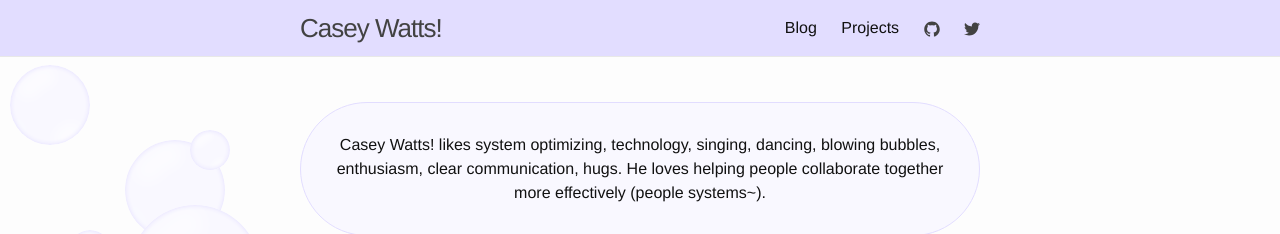
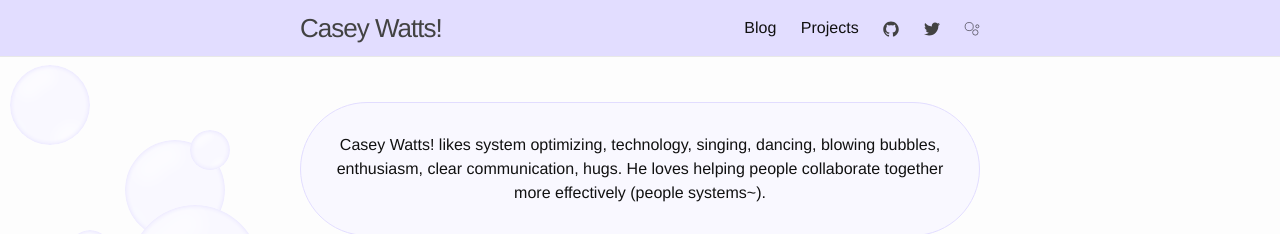
Before and after one commit to caseywatts/caseywatts.github.io, a Jekyll site: the page built from index.html, in a window 1280 px wide. Shown: the top 234 px of the page. Built offline with Jekyll 4.4.1, drawn with Linux system fonts in a browser that asks for light colours.

Commit message:
add bubble icon that links to the moving bubbles page

```diff
--- a/_includes/header.html
+++ b/_includes/header.html
@@ -37,6 +37,23 @@
           </span>
         </a>
 
+        <a href="/bubbles.html" class="page-link">
+          <span class="icon">
+            <svg width="128px" height="128px" viewBox="0 0 128 128" version="1.1" xmlns="http://www.w3.org/2000/svg" xmlns:xlink="http://www.w3.org/1999/xlink">
+                <!-- Generator: Sketch 41.2 (35397) - http://www.bohemiancoding.com/sketch -->
+                <title>128</title>
+                <desc>Created with Sketch.</desc>
+                <defs></defs>
+                <g id="Page-1" stroke="none" stroke-width="1" fill="none" fill-rule="evenodd">
+                    <g id="128" stroke="#000000" stroke-width="4">
+                        <ellipse id="Oval" cx="41.5581751" cy="44.5581751" rx="32.5581751" ry="32.5581751"></ellipse>
+                        <ellipse id="Oval" cx="106.56723" cy="42.5672304" rx="12.5672304" ry="12.5672304"></ellipse>
+                        <ellipse id="Oval" cx="90.5672304" cy="91.5672304" rx="21.5" ry="21.5"></ellipse>
+                    </g>
+                </g>
+            </svg>
+          </span>
+        </a>
       </div>
     </nav>
 
```
